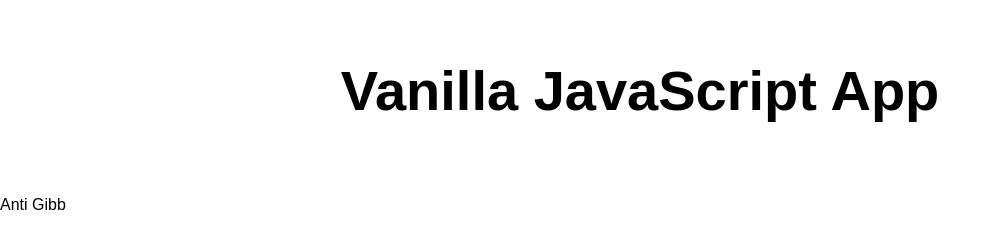
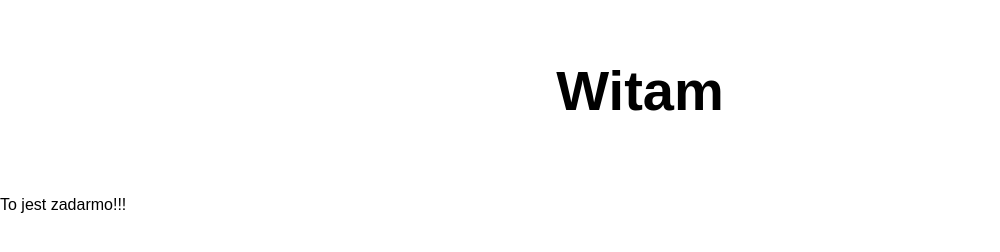
Before and after one commit to bwoznm/my-first-web-static-app., a website: page src/index.html in a window 1280 px wide. Shown: the whole page, without its empty margins (0-1000 px from the left). Drawn offline with Linux system fonts and the light colour scheme.

Commit message:
Update index.html

```diff
--- a/src/index.html
+++ b/src/index.html
@@ -5,14 +5,14 @@
   <meta charset="UTF-8">
   <meta name="viewport" content="width=device-width, initial-scale=1.0">
   <link rel="stylesheet" href="styles.css">
-  <title>Vanilla JavaScript App</title>
+  <title>Witam</title>
 </head>
 
 <body>
   <main>
-    <h1>Vanilla JavaScript App</h1>
+    <h1>Witam</h1>
   </main>
-  <p>Anti Gibb</p>
+  <p>To jest zadarmo!!!</p>
 </body>
 
 </html>
```
